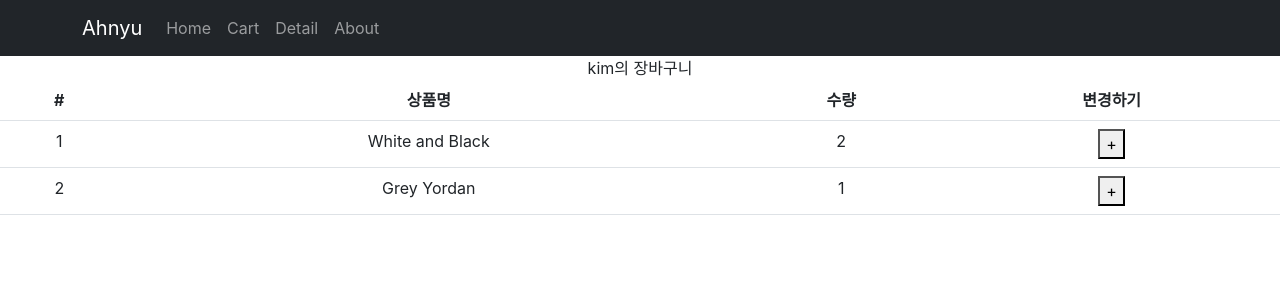
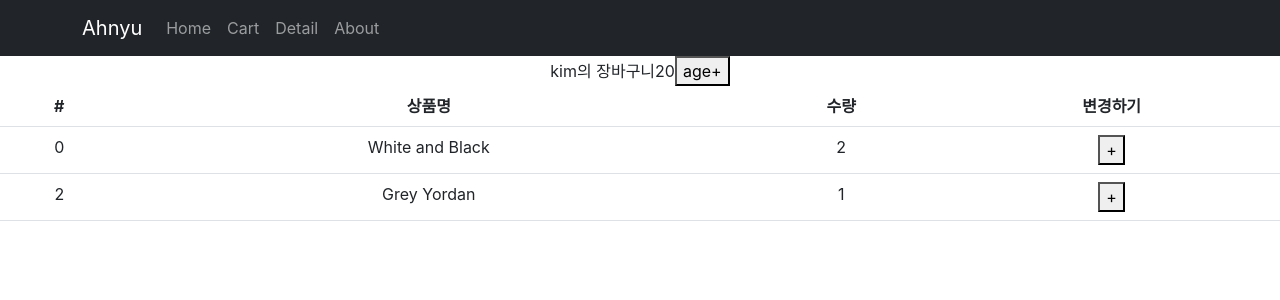
Before and after one commit to WhyBusyy/React_shop, a React (Create React App) app: page /cart in a window 1280 px wide. Shown: the top 300 px of the page. Built offline with nearby package versions, Linux system fonts and the light colour scheme.

Commit message:
Redux 4 : state가 object/array일 경우 변경하는 법

```diff
--- a/src/App.css
+++ b/src/App.css
@@ -50,5 +50,5 @@
 
 .end {
   opacity: 1;
-  transition: opacity 3s
+  transition: opacity 1s
 }
--- a/src/pages/Cart.js
+++ b/src/pages/Cart.js
@@ -1,6 +1,7 @@
 import { useDispatch, useSelector } from "react-redux";
 import { Table } from "react-bootstrap";
-import { changeName } from "./../store";
+import { increase } from "./../store/userSlice";
+import { increaseItem } from "./../store";
 
 function Cart() {
   let state = useSelector((state) => state);
@@ -8,7 +9,15 @@ function Cart() {
 
   return (
     <div>
-      {state.user}의 장바구니
+      {state.user.name}의 장바구니
+      {state.user.age}
+      <button
+        onClick={() => {
+          dipatch(increase(100));
+        }}
+      >
+        age+
+      </button>
       <Table>
         <thead>
           <tr>
@@ -21,13 +30,13 @@ function Cart() {
         <tbody>
           {state.cart.map((a, i) => (
             <tr key={i}>
-              <td>{i + 1}</td>
+              <td>{state.cart[i].id}</td>
               <td>{state.cart[i].name}</td>
               <td>{state.cart[i].count}</td>
               <td>
                 <button
                   onClick={() => {
-                    dipatch(changeName());
+                    dipatch(increaseItem(state.cart[i].id));
                   }}
                 >
                   +
--- a/src/pages/Detail.js
+++ b/src/pages/Detail.js
@@ -2,6 +2,8 @@ import { useContext, useEffect, useState } from "react";
 import { useParams } from "react-router-dom";
 import { Nav } from "react-bootstrap";
 import { Context1 } from "./../App.js";
+import { addToCart } from "./../store";
+import { useDispatch, useSelector } from "react-redux";
 // context api 사용법 = 보관함 가져오기
 
 //url파라미터 읽어오는 라이브러리
@@ -25,6 +27,9 @@ import { Context1 } from "./../App.js";
 // `
 
 export default function Detail({ products }) {
+  let state = useSelector((state) => state);
+  let dispatch = useDispatch();
+
   let { stock } = useContext(Context1);
   // object형으로 저장됨
 
@@ -92,7 +97,16 @@ export default function Detail({ products }) {
           <h4 className="pt-5">{selected.title}</h4>
           <p>{selected.content}</p>
           <p>{selected.price}</p>
-          <button className="btn btn-danger">주문하기</button>
+          <button
+            className="btn btn-danger"
+            onClick={() => {
+              dispatch(
+                addToCart({ id: selected.id, name: selected.title, count: 1 })
+              );
+            }}
+          >
+            주문하기
+          </button>
         </div>
       </div>
       <div>
--- a/src/store.js
+++ b/src/store.js
@@ -1,17 +1,5 @@
 import { configureStore, createSlice } from "@reduxjs/toolkit";
-
-let user = createSlice({
-  name: "user",
-  initialState: "kim",
-  // state를 수정하는 함수
-  reducers: {
-    changeName(state) {
-      return "john" + state;
-    },
-  },
-});
-
-export let { changeName } = user.actions;
+import user from "./store/userSlice";
 
 let cart = createSlice({
   name: "cart",
@@ -19,7 +7,20 @@ let cart = createSlice({
     { id: 0, name: "White and Black", count: 2 },
     { id: 2, name: "Grey Yordan", count: 1 },
   ],
+  reducers: {
+    increaseItem(state, action) {
+      state.map((e) => {
+        if (e.id === action.payload) e.count += 1;
+      });
+    },
+    addToCart(state, action){
+      state.push(action.payload);
+      console.log(action.payload);
+    }
+  },
 });
+
+export let { increaseItem, addToCart } = cart.actions;
 
 export default configureStore({
   reducer: {
--- /dev/null
+++ b/src/store/userSlice.js
@@ -0,0 +1,19 @@
+import { createSlice } from "@reduxjs/toolkit";
+
+let user = createSlice({
+  name: "user",
+  initialState: { name: "kim", age: 20 },
+  // state를 수정하는 함수
+  reducers: {
+    changeName(state) {
+      state.name = "park";
+    },
+    increase(state, action) {
+      state.age += action.payload;
+    },
+  },
+});
+
+export let { changeName, increase } = user.actions;
+
+export default user;
```
